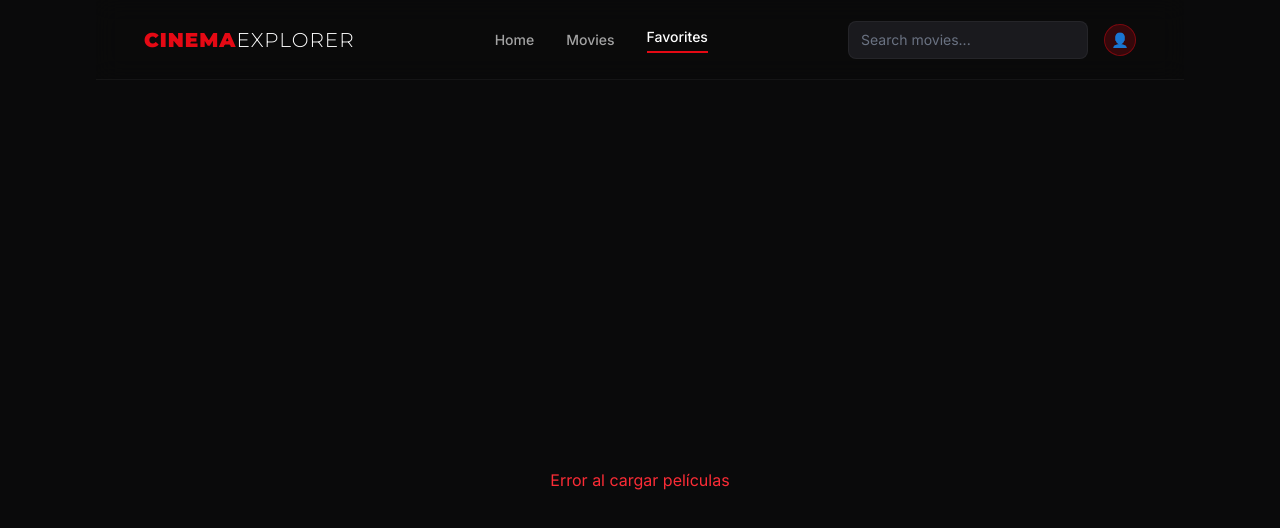
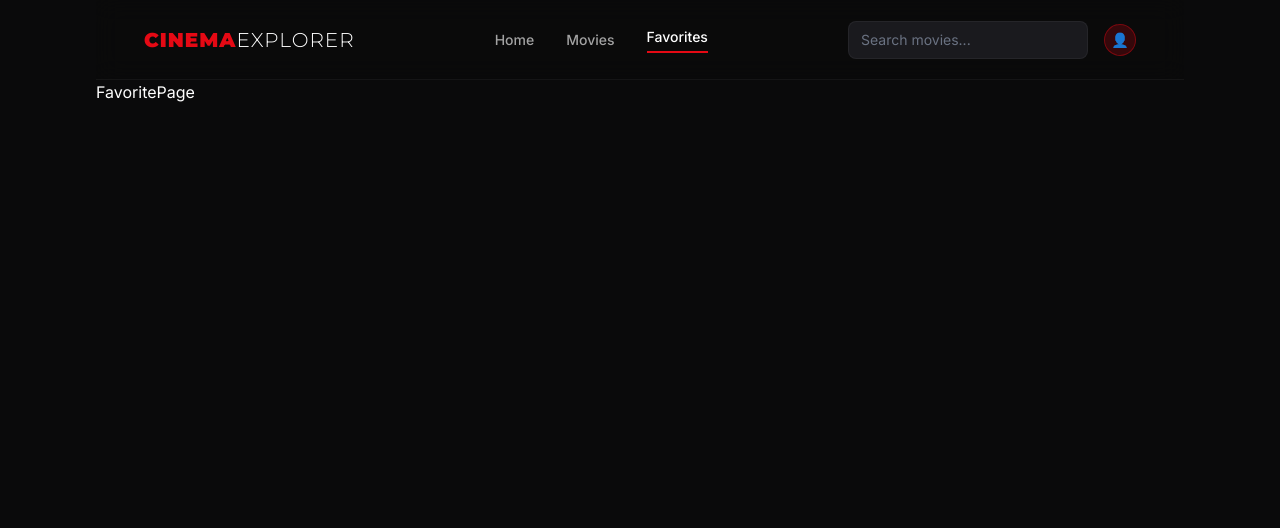
Before and after one commit to Juan-Gonon/CINEMA-EXPLORER, a React (Vite) app: page /favorites in a window 1280 px wide. Shown: the top 528 px of the page. Built offline with nearby package versions, Linux system fonts and the light colour scheme; no server answers.

Commit message:
page favorite and movies

```diff
--- /dev/null
+++ b/src/page/FavoritePage.jsx
@@ -0,0 +1,3 @@
+export const FavoritePage = () => {
+  return <div>FavoritePage</div>
+}
--- /dev/null
+++ b/src/page/MoviesPage.jsx
@@ -0,0 +1,3 @@
+export const MoviesPage = () => {
+  return <div>MoviesPage</div>
+}
--- a/src/router/AppRouter.jsx
+++ b/src/router/AppRouter.jsx
@@ -1,6 +1,8 @@
 import { BrowserRouter, Routes, Route } from 'react-router-dom'
 import { MainLayout } from '../layouts/MainLayout'
 import { HomePage } from '../page/HomePage'
+import { MoviesPage } from '../page/MoviesPage'
+import { FavoritePage } from '../page/FavoritePage'
 
 export const AppRouter = () => {
   return (
@@ -8,8 +10,8 @@ export const AppRouter = () => {
       <Routes>
         <Route path='/' element={<MainLayout />}>
           <Route index element={<HomePage />} />
-          <Route path='/movies' element={<HomePage />} />
-          <Route path='/favorites' element={<HomePage />} />
+          <Route path='/movies' element={<MoviesPage />} />
+          <Route path='/favorites' element={<FavoritePage />} />
         </Route>
       </Routes>
     </BrowserRouter>
```
